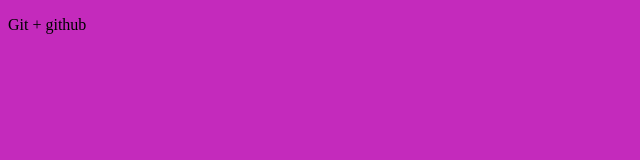
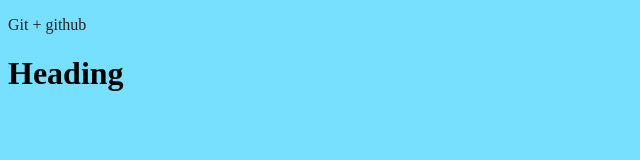
Before and after one commit to ivanrutracker2015/gitTest, a plain HTML site: page index.html in a window 1280 px wide. Shown: the whole page, without its empty margins (0-640 px from the left). Drawn offline with Linux system fonts and the light colour scheme.

Commit message:
Наши первые изменениия

```diff
--- a/css/main.css
+++ b/css/main.css
@@ -1,3 +1,11 @@
 body{
-    background-color: rgb(196, 42, 188);
+    background-color: rgb(120, 224, 255);
 }
+
+p{
+    color:#222;
+}
+
+h2{
+    font-size: 50px;
+}
--- a/index.html
+++ b/index.html
@@ -9,5 +9,6 @@
 </head>
 <body>
     <p>Git + github</p>
+    <h1>Heading</h1>
 </body>
 </html>
```
